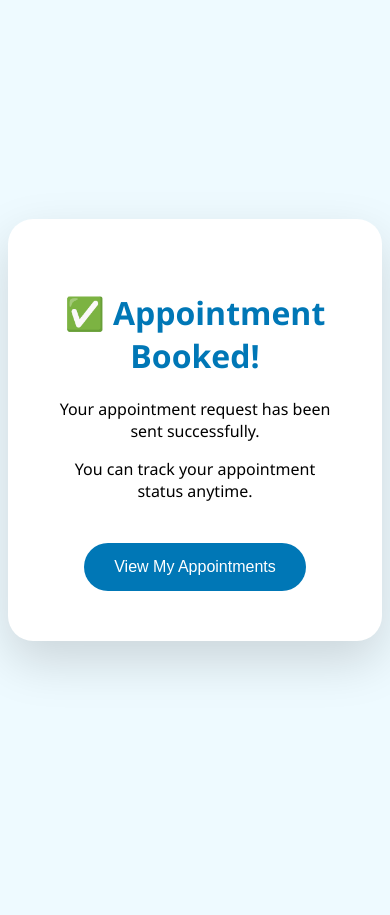
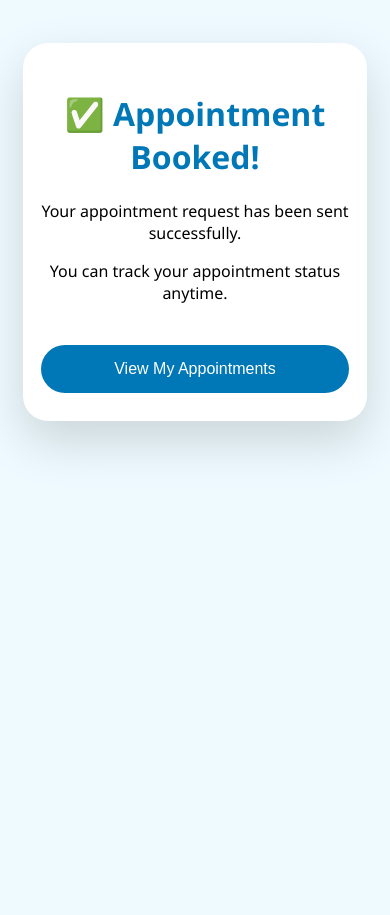
Before and after one commit to Bisratesk/sano-health-care, a Django app: page /appointment-success/ in a window 390 px wide. Before the commit the page ends 671 px from the top, so only its background shows below. Run offline with Django 5.2, Linux system fonts and the light colour scheme; a user stored in the database is signed in.

```diff
--- a/sanoproject/sanoapp/templates/appointment_success.html
+++ b/sanoproject/sanoapp/templates/appointment_success.html
@@ -10,32 +10,23 @@
 <style>
 
 body{
-
-height:100vh;
+    min-height:100vh;
     display:flex;
     justify-content:center;
-align-items:center;
-
+    align-items:flex-start; /* move card toward the top */
     background:#eefaff;
-
-font-family:"Segoe UI";
-
+    padding:60px 15px 20px;
+    font-family:"Segoe UI", Arial, sans-serif;
 }
 
-
 .card{
-
+    width:100%;
+    max-width:430px;
     background:white;
-
     padding:50px;
-
     border-radius:25px;
-
     text-align:center;
-
-box-shadow:
-0 20px 50px rgba(0,0,0,.15);
-
+    box-shadow:0 20px 50px rgba(0,0,0,.15);
 }
 
 
@@ -47,23 +38,15 @@ color:#0077b6;
 
 
 button{
-
+    width:100%;
     margin-top:25px;
-
-padding:15px 30px;
-
+    padding:15px;
     border:none;
-
     border-radius:30px;
-
     background:#0077b6;
-
     color:white;
-
     font-size:16px;
-
     cursor:pointer;
-
 }
 
 
@@ -72,6 +55,15 @@ button:hover{
 background:#023e8a;
 
 }
+@media (max-width:480px){
+    body{
+        padding-top:35px;
+    }
+
+    .card{
+        padding:28px 18px;
+    }
+}
 
 </style>
 
@@ -79,6 +71,8 @@ background:#023e8a;
 
 
 <body>
+    <meta charset="UTF-8">
+<meta name="viewport" content="width=device-width, initial-scale=1.0">
 
 
 <div class="card">
```
Lines whose indentation alone changed are shown as unchanged.
